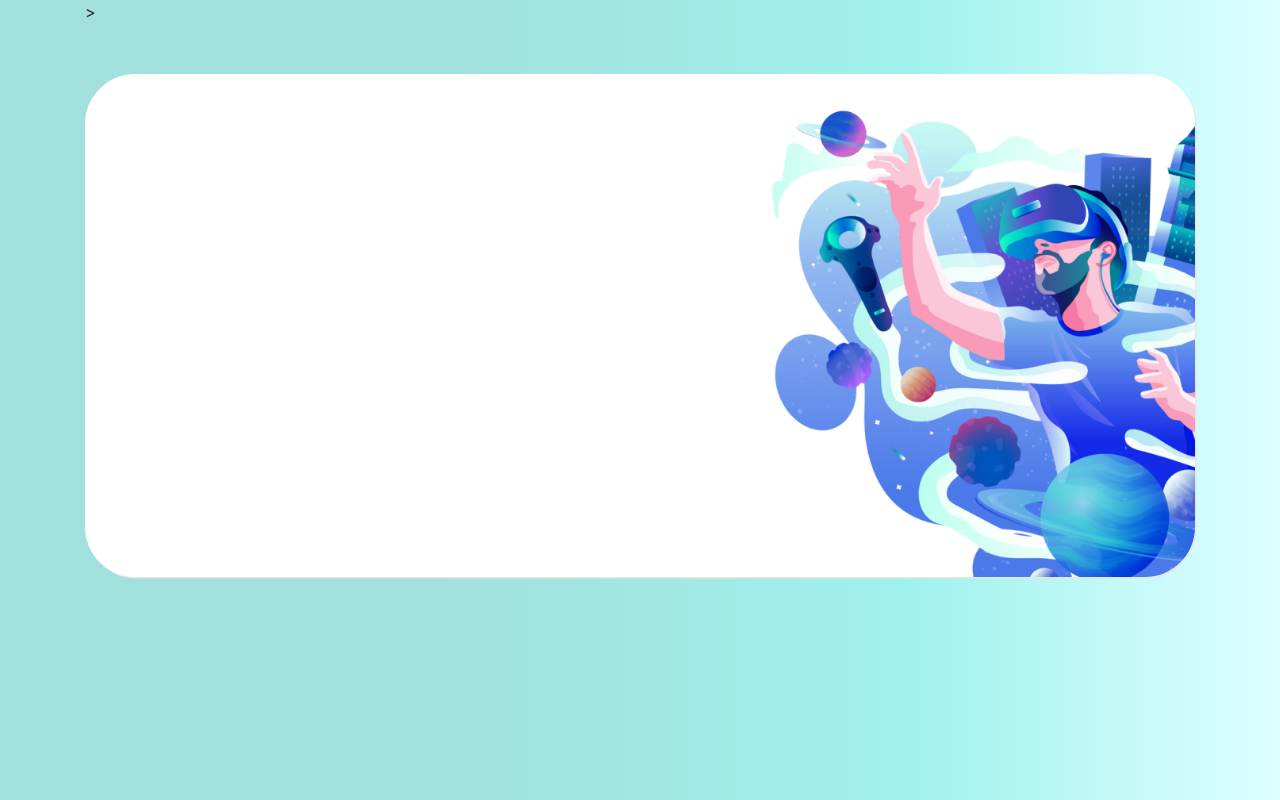
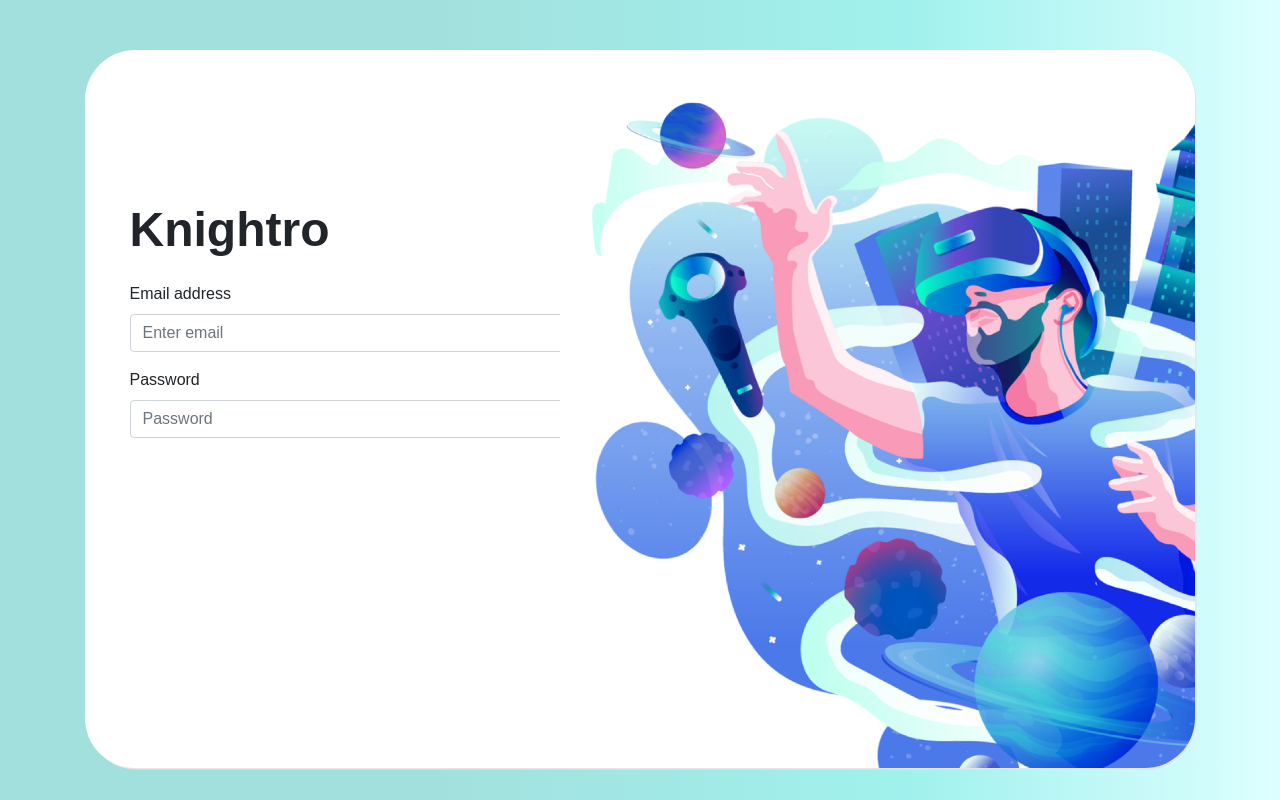
Before and after one commit to joseiciano/UCFMasterCalendar_web, a React (Create React App) app: page /login in a window 1280 px wide. Built offline with nearby package versions, Linux system fonts and the light colour scheme.

Commit message:
WIP: form fields and login box adjusted

```diff
--- a/src/components/MainLoginWindow.js
+++ b/src/components/MainLoginWindow.js
@@ -2,6 +2,7 @@ import React from 'react';
 import { Component } from 'react';
 import 'bootstrap/dist/css/bootstrap.min.css';
 import { Container, Card, Image, Row, Col } from 'react-bootstrap';
+import { Form, Button, FormGroup, FormControl, ControlLabel } from "react-bootstrap";
 import dude from "../icons/dude.png"
 
 
@@ -11,13 +12,28 @@ export default class Welcome extends Component {
     {
         return (
             <div>
-                <Container lg={{span: 10, offset: 1}} responsive>>
+                <Container>
                     <Card style={Styles.mainWindow} responsive >
                         <Row>
-                        <Col sm={{ span: 5, offset: 1 }}>
+                        <Col xs={6} md={5}>
+                            <Card.Text style={Styles.headerText} responsive>
+                                <b> Knightro </b>
+                            </Card.Text>
+                            <Card.Text style={Styles.formFields} responsive>
+                                <Form>
+                                    <Form.Group controlId="formGroupEmail">
+                                    <Form.Label>Email address</Form.Label>
+                                    <Form.Control type="email" placeholder="Enter email" />
+                                    </Form.Group>
+                                    <Form.Group controlId="formGroupPassword">
+                                    <Form.Label>Password</Form.Label>
+                                    <Form.Control type="password" placeholder="Password" />
+                                    </Form.Group>
+                                </Form>
+                            </Card.Text>
                         </Col>
-                        <Col sm={{ span: 5, offset: 1 }}>
-                        <Card.Img src={dude} style={Styles.dude} fluid />
+                        <Col>
+                            <Card.Img src={dude} style={Styles.dude} fluid />
                         </Col>
                         </Row>
                     </Card>
@@ -32,7 +48,7 @@ export default class Welcome extends Component {
 
 const Styles = {
     mainWindow: {
-        position: "realtive",
+        position: "relative",
         marginTop: 50,
         marginBottom: 50,
         borderRadius: "50px 50px 50px 50px",
@@ -46,4 +62,20 @@ const Styles = {
         borderRadius: "50px 50px 50px 50px"
     },
 
+    headerText: {
+        top: "20%",
+        left: "10%",
+        position: "relative",
+        fontFamily: "Arial",
+        fontSize: "xxx-large",
+    },
+
+    formFields: {
+        top: "20%",
+        left: "10%",
+        position: "relative",
+        fontFamily: "Arial",
+
+    }
+
 };
```
